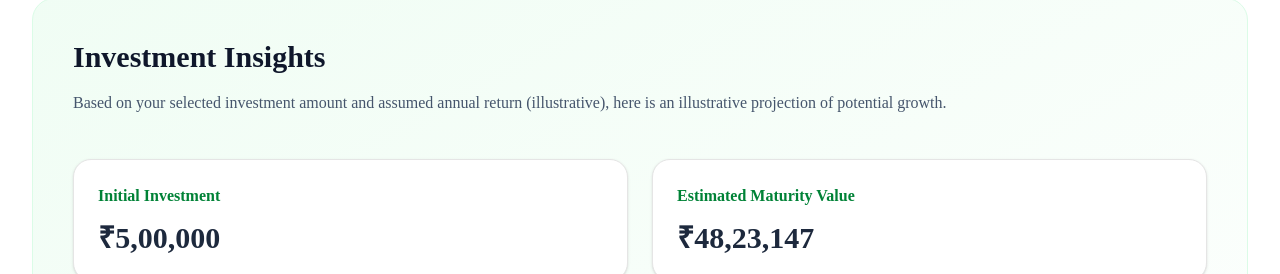
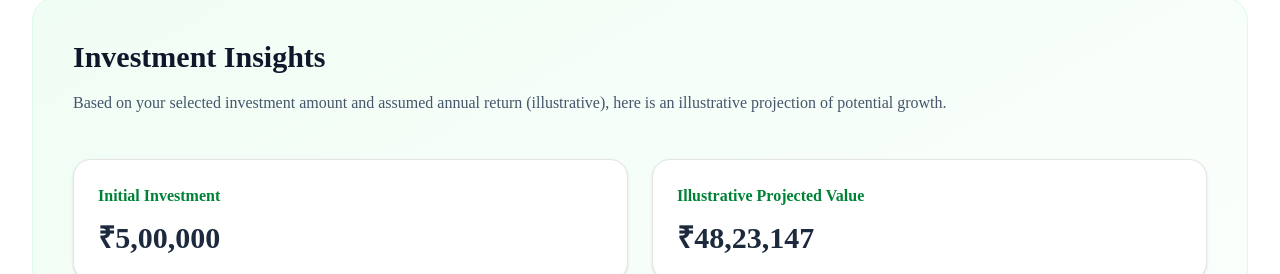
Before and after one commit to shivpawan007/LuxmiInvestCare, a Next.js app: page /calculators/lumpsum in a window 1280 px wide. Shown: the part 2106-2380 px from the top of the page. Built offline with nearby package versions, Linux system fonts and the light colour scheme.

Commit message:
Remove remaining non-standard risk and maturity wording

```diff
--- a/components/calculators/LumpsumInsights.tsx
+++ b/components/calculators/LumpsumInsights.tsx
@@ -56,7 +56,7 @@ export default function LumpsumInsights({
 
                     <div className="rounded-2xl border bg-white p-6 shadow-sm">
                         <h3 className="font-semibold text-green-700">
-                            Estimated Maturity Value
+                            Illustrative Projected Value
                         </h3>
 
                         <p className="mt-3 text-3xl font-bold">
```
